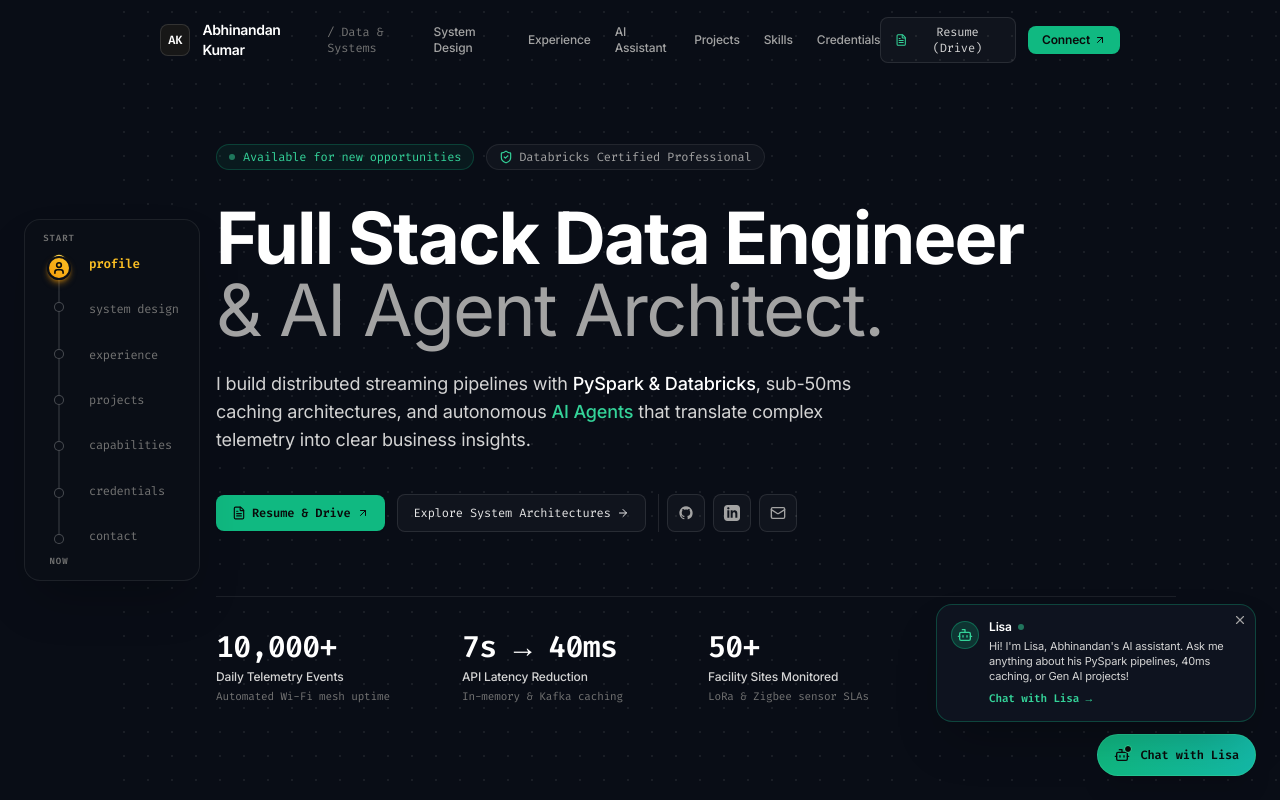
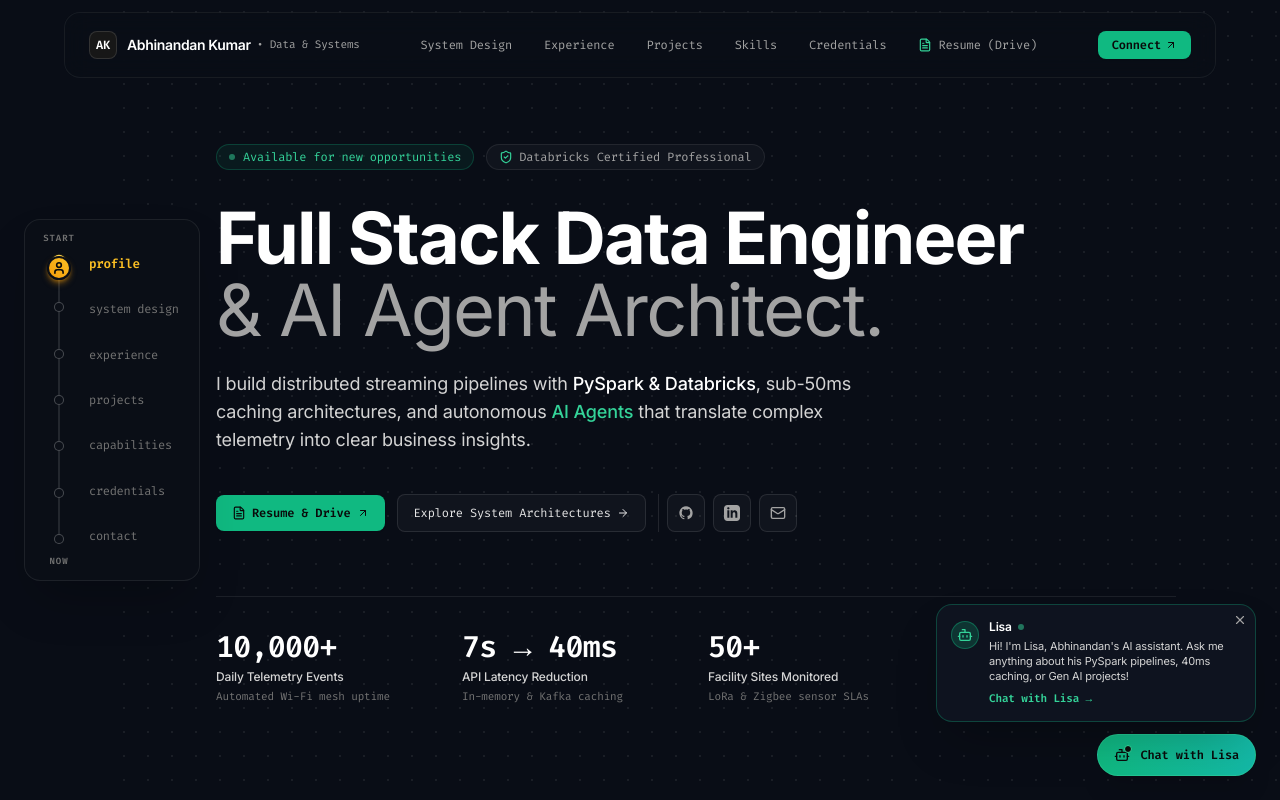
Before and after one commit to sabhinandan403/my-portfolio, a React (Vite) app: page / in a window 1280 px wide. Shown: the top 800 px of the page. Built offline with nearby package versions, Linux system fonts and the light colour scheme.

Commit message:
feat(nav): clean up navbar typography, remove backslash, equalize nav item gaps, remove resume box, and add subtle progress indicator

```diff
--- a/src/components/Navbar.tsx
+++ b/src/components/Navbar.tsx
@@ -1,6 +1,6 @@
 import React, { useState, useEffect } from 'react';
 import { PORTFOLIO_DATA } from '../data/portfolioData';
-import { FileText, Menu, X, ArrowUpRight } from 'lucide-react';
+import { FileText, Menu, X, ArrowUpRight, Sparkles } from 'lucide-react';
 
 interface NavbarProps {
   onOpenResume: () => void;
@@ -9,84 +9,126 @@ interface NavbarProps {
 export const Navbar: React.FC<NavbarProps> = ({ onOpenResume }) => {
   const [scrolled, setScrolled] = useState(false);
   const [mobileMenuOpen, setMobileMenuOpen] = useState(false);
+  const [activeSection, setActiveSection] = useState<string>('hero');
+  const [scrollProgress, setScrollProgress] = useState<number>(0);
 
   useEffect(() => {
     const handleScroll = () => {
       setScrolled(window.scrollY > 20);
+
+      // Scroll progress
+      const winScroll = document.documentElement.scrollTop || document.body.scrollTop;
+      const height = document.documentElement.scrollHeight - document.documentElement.clientHeight;
+      const scrolledPct = height > 0 ? (winScroll / height) * 100 : 0;
+      setScrollProgress(scrolledPct);
+
+      // Active section detection
+      const sections = ['hero', 'architectures', 'experience', 'projects', 'skills', 'credentials', 'contact'];
+      const scrollPosition = window.scrollY + 200;
+
+      for (let i = sections.length - 1; i >= 0; i--) {
+        const s = sections[i];
+        const el = document.getElementById(s);
+        if (el && scrollPosition >= el.offsetTop) {
+          setActiveSection(s);
+          break;
+        }
+      }
     };
-    window.addEventListener('scroll', handleScroll);
+
+    window.addEventListener('scroll', handleScroll, { passive: true });
+    handleScroll();
     return () => window.removeEventListener('scroll', handleScroll);
   }, []);
 
   const navLinks = [
-    { label: 'System Design', href: '#architectures' },
-    { label: 'Experience', href: '#experience' },
-    { label: 'AI Assistant', href: '#ai-assistant' },
-    { label: 'Projects', href: '#projects' },
-    { label: 'Skills', href: '#skills' },
-    { label: 'Credentials', href: '#credentials' },
+    { label: 'System Design', href: '#architectures', id: 'architectures' },
+    { label: 'Experience', href: '#experience', id: 'experience' },
+    { label: 'Projects', href: '#projects', id: 'projects' },
+    { label: 'Skills', href: '#skills', id: 'skills' },
+    { label: 'Credentials', href: '#credentials', id: 'credentials' },
   ];
 
   return (
-    <header className={`fixed top-0 left-0 right-0 z-50 transition-all duration-200 ${
+    <header className="fixed top-0 left-0 right-0 z-50 px-4 sm:px-6 lg:px-8 pt-3 pb-2 transition-all duration-300">
+      <div className={`max-w-6xl mx-auto rounded-2xl transition-all duration-300 relative ${
         scrolled
-        ? 'bg-[#090D16]/90 backdrop-blur-md border-b border-white/[0.08] shadow-sm'
-        : 'bg-transparent border-b border-transparent'
+          ? 'bg-[#0B0F17]/85 backdrop-blur-xl border border-white/[0.1] shadow-2xl shadow-black/50'
+          : 'bg-[#0B0F17]/40 backdrop-blur-md border border-white/[0.06]'
       }`}>
-      <div className="max-w-5xl mx-auto px-4 sm:px-6 lg:px-8">
-        <div className="flex items-center justify-between h-16 sm:h-20">
 
-          {/* Logo & Brand Identity */}
-          <a href="#" className="flex items-center gap-3 group">
-            <div className="w-8 h-8 rounded-lg bg-neutral-900 border border-white/[0.12] flex items-center justify-center font-mono font-bold text-xs text-white group-hover:border-emerald-500/50 transition-colors">
+        {/* Subtle 1px Scroll Progress Line at top of Navbar */}
+        <div
+          className="absolute top-0 left-4 right-4 h-[1px] bg-gradient-to-r from-emerald-500/0 via-emerald-400 to-emerald-500/0 transition-all duration-150 rounded-full"
+          style={{ width: `${scrollProgress}%` }}
+        />
+
+        <div className="flex items-center justify-between h-14 sm:h-16 px-4 sm:px-6">
+
+          {/* Logo & Brand Identity (Removed Backslash) */}
+          <a href="#" className="flex items-center gap-2.5 group shrink-0">
+            <div className="w-7 h-7 rounded-lg bg-neutral-900 border border-white/[0.12] flex items-center justify-center font-mono font-bold text-xs text-white group-hover:border-emerald-500/60 group-hover:text-emerald-400 transition-colors">
               AK
             </div>
-            <div className="flex items-center gap-2">
-              <span className="font-semibold text-white text-sm tracking-tight">
+            <div className="flex items-center gap-1.5">
+              <span className="font-semibold text-white text-xs sm:text-sm tracking-tight group-hover:text-emerald-300 transition-colors">
                 {PORTFOLIO_DATA.personal.name}
               </span>
-              <span className="hidden sm:inline-block text-xs font-mono text-neutral-500">
-                / Data &amp; Systems
+              <span className="hidden md:inline-block text-[11px] font-mono text-neutral-400">
+                &bull; Data &amp; Systems
               </span>
             </div>
           </a>
 
-          {/* Desktop Navigation */}
-          <nav className="hidden md:flex items-center gap-6">
-            {navLinks.map((link) => (
+          {/* Unified Desktop Navigation Links with Consistent Spacing & Hover Spotlight */}
+          <nav className="hidden lg:flex items-center gap-1 xl:gap-2">
+            {navLinks.map((link) => {
+              const isActive = activeSection === link.id;
+              return (
                 <a
                   key={link.label}
                   href={link.href}
-                className="text-xs font-medium text-neutral-400 hover:text-white transition-colors"
+                  className={`px-3 py-1.5 rounded-lg text-xs font-mono transition-all duration-150 relative ${
+                    isActive
+                      ? 'text-emerald-400 bg-emerald-500/[0.08] font-semibold'
+                      : 'text-neutral-400 hover:text-white hover:bg-white/[0.04]'
+                  }`}
                 >
                   {link.label}
+                  {isActive && (
+                    <span className="absolute bottom-0 left-2 right-2 h-[1.5px] bg-emerald-400 rounded-full" />
+                  )}
                 </a>
-            ))}
-          </nav>
+              );
+            })}
 
-          {/* Direct Actions */}
-          <div className="hidden sm:flex items-center gap-3">
+            {/* Seamless Resume Link (No Box, Uniform with Nav Links) */}
             <button
               onClick={onOpenResume}
-              className="px-3.5 py-1.5 rounded-lg border border-white/[0.1] bg-white/[0.03] text-neutral-300 hover:text-white hover:border-white/[0.25] text-xs font-mono transition-all flex items-center gap-1.5"
+              className="px-3 py-1.5 rounded-lg text-xs font-mono text-neutral-400 hover:text-emerald-300 hover:bg-white/[0.04] transition-all flex items-center gap-1.5 cursor-pointer"
             >
               <FileText className="w-3.5 h-3.5 text-emerald-400" />
               <span>Resume (Drive)</span>
             </button>
+          </nav>
+
+          {/* Right Action: Clean Interactive CTA */}
+          <div className="hidden sm:flex items-center gap-3 shrink-0">
             <a
               href="#contact"
-              className="px-3.5 py-1.5 rounded-lg bg-emerald-500 hover:bg-emerald-400 text-neutral-950 font-semibold text-xs transition-all shadow-sm flex items-center gap-1"
+              className="px-3.5 py-1.5 rounded-lg bg-emerald-500 hover:bg-emerald-400 text-neutral-950 font-semibold text-xs font-mono transition-all flex items-center gap-1 shadow-sm hover:shadow-emerald-500/20 active:scale-95"
             >
               <span>Connect</span>
               <ArrowUpRight className="w-3 h-3" />
             </a>
           </div>
 
-          {/* Mobile Menu Button */}
-          <div className="flex md:hidden items-center gap-2">
+          {/* Mobile Menu Trigger */}
+          <div className="flex lg:hidden items-center gap-2">
             <button
               onClick={onOpenResume}
-              className="p-1.5 rounded-lg bg-white/[0.04] border border-white/[0.1] text-neutral-300 text-xs font-mono flex items-center gap-1"
+              className="p-1.5 rounded-lg bg-white/[0.04] text-neutral-300 text-xs font-mono flex items-center gap-1"
+              title="Resume"
             >
               <FileText className="w-3.5 h-3.5 text-emerald-400" />
             </button>
@@ -100,41 +142,42 @@ export const Navbar: React.FC<NavbarProps> = ({ onOpenResume }) => {
           </div>
 
         </div>
-      </div>
 
-      {/* Mobile Drawer */}
+        {/* Mobile Navigation Drawer */}
         {mobileMenuOpen && (
-        <div className="md:hidden bg-[#0C101A] border-b border-white/[0.08] px-4 pt-2 pb-6 space-y-3">
+          <div className="lg:hidden border-t border-white/[0.08] px-4 pt-3 pb-5 space-y-2 bg-[#0B0F17]/95 rounded-b-2xl">
             {navLinks.map((link) => (
               <a
                 key={link.label}
                 href={link.href}
                 onClick={() => setMobileMenuOpen(false)}
-              className="block px-3 py-2 rounded-lg text-sm text-neutral-300 hover:text-white hover:bg-white/[0.04] font-medium"
+                className="block px-3 py-2 rounded-lg text-xs font-mono text-neutral-300 hover:text-emerald-400 hover:bg-white/[0.04]"
               >
                 {link.label}
               </a>
             ))}
-          <div className="pt-3 border-t border-white/[0.08] flex flex-col gap-2">
             <button
               onClick={() => {
                 setMobileMenuOpen(false);
                 onOpenResume();
               }}
-              className="w-full py-2.5 rounded-lg bg-white/[0.04] border border-white/[0.1] text-xs font-mono text-neutral-200 flex items-center justify-center gap-2"
+              className="w-full text-left px-3 py-2 rounded-lg text-xs font-mono text-emerald-400 hover:bg-white/[0.04] flex items-center gap-2"
             >
-              <FileText className="w-4 h-4 text-emerald-400" /> View Resume (Drive Sync)
+              <FileText className="w-3.5 h-3.5" /> View Resume (Google Drive)
             </button>
+            <div className="pt-2">
               <a
                 href="#contact"
                 onClick={() => setMobileMenuOpen(false)}
-              className="w-full py-2.5 rounded-lg bg-emerald-500 text-neutral-950 font-semibold text-xs flex items-center justify-center"
+                className="w-full py-2 rounded-lg bg-emerald-500 text-neutral-950 font-semibold text-xs font-mono flex items-center justify-center"
               >
                 Get in Touch
               </a>
             </div>
           </div>
         )}
+
+      </div>
     </header>
   );
 };
```
Lines whose indentation alone changed are shown as unchanged.
